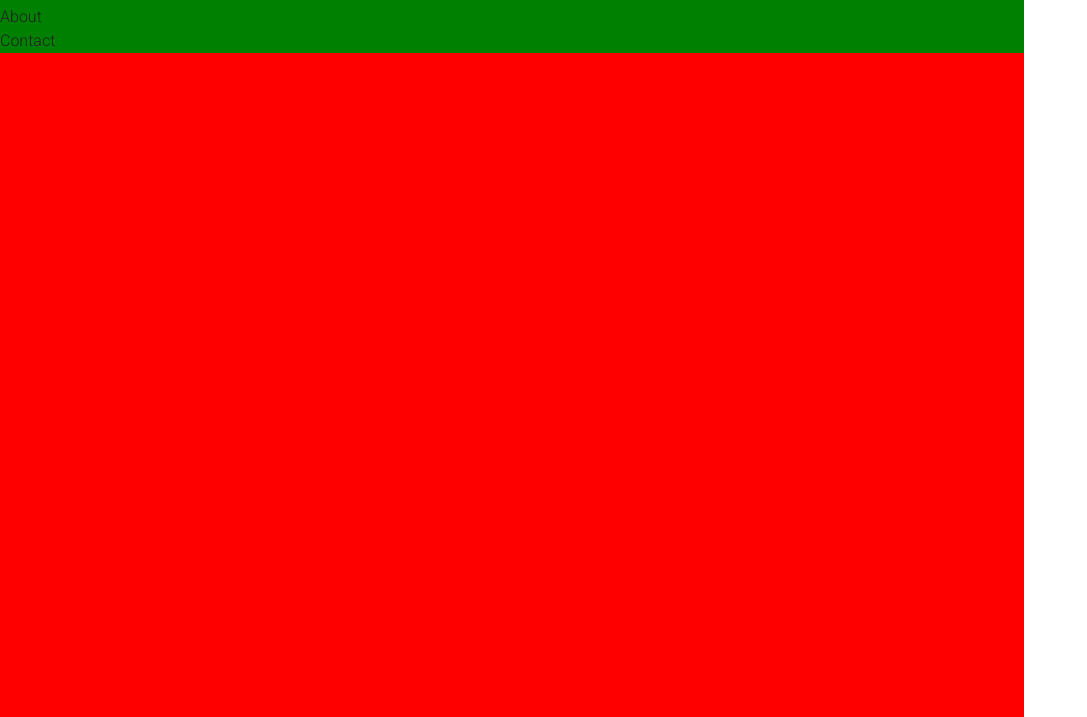
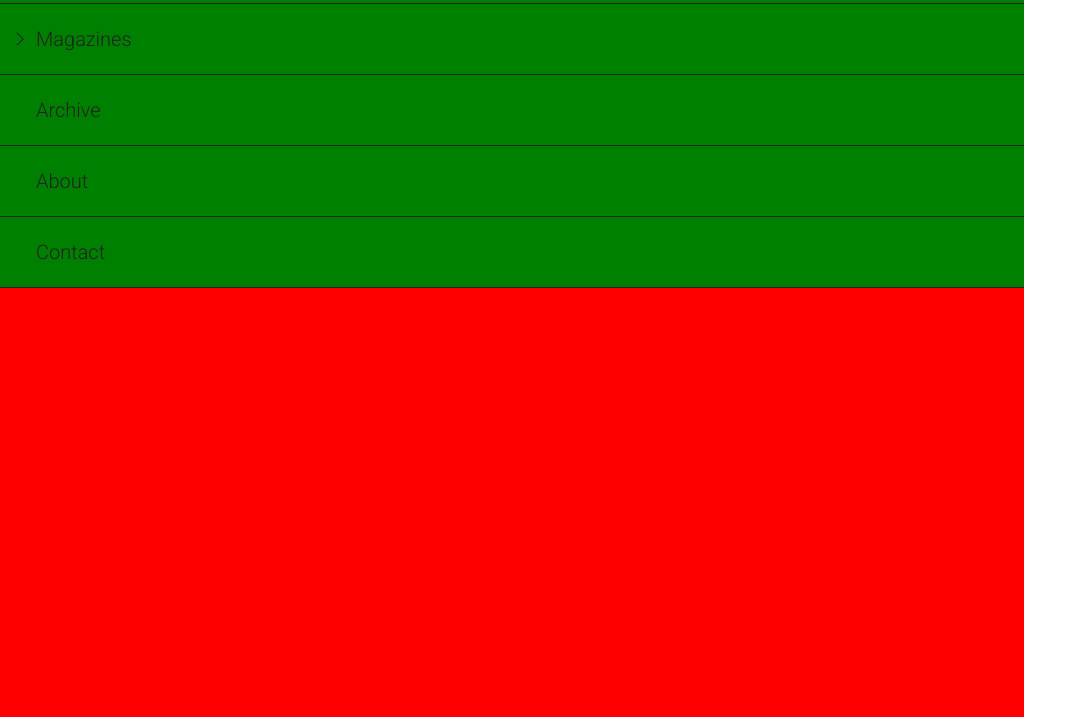
Before and after one commit to PrchalJan/anastasia-photography, a plain HTML site: page index.html in a window 1280 px wide. Shown: the part 83-800 px from the top of the page, without its empty margins (0-1087 px from the left). Drawn offline with Linux system fonts and the light colour scheme.

Commit message:
working on navigation

```diff
--- a/css/layout/_nav.scss
+++ b/css/layout/_nav.scss
@@ -43,10 +43,16 @@
 .nav__main-li {
   background-color: green;
   position: relative;
+  font-size: 2rem;
+  padding: 1em 1.8em;
+  border-bottom: 1px solid $dark;
 }
 .nav__expand-icon {
   position: absolute;
-  // top: 0;
+  font-size: 0.65em;
+  top: 50%;
+  left: 1em;
+  transform: translateY(-50%);
 }
 .nav__secondary-ul {
   display: none;
```
Also changed, not shown: css/main.css.
